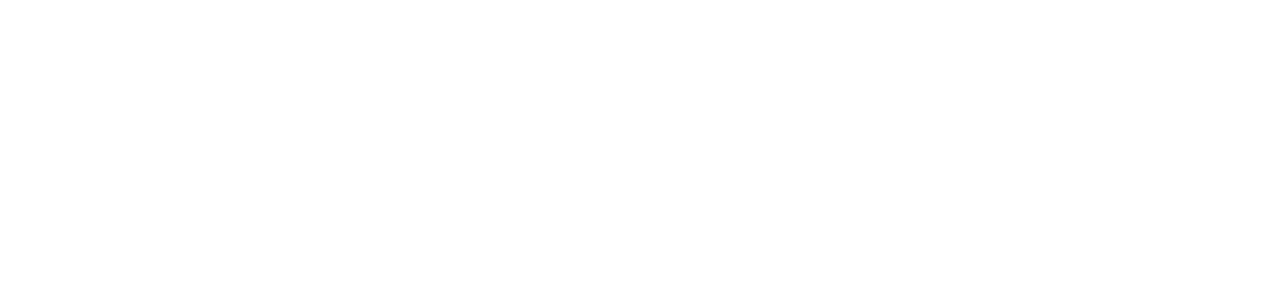
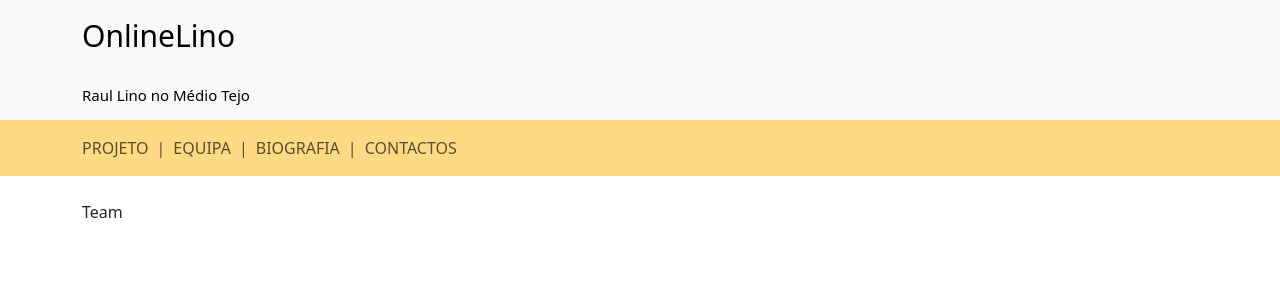
Before and after one commit to Projeto-Final-LEI-IPT/onlinelino, a React (Create React App) app in the folder onlinelino/: page /team in a window 1280 px wide. Before the commit this address had no page. Shown: the top 300 px of the page. Built offline with nearby package versions, Linux system fonts and the light colour scheme.

Commit message:
Added Team page

```diff
--- a/onlinelino/src/App.js
+++ b/onlinelino/src/App.js
@@ -1,6 +1,7 @@
 import { BrowserRouter, Routes, Route } from "react-router-dom";
 import Home from "./pages/Home";
 import ProjectIndex from "./pages/Project/Index";
+import TeamIndex from "./pages/Team";
 
 function App() {
   return (
@@ -10,6 +11,7 @@
           <Routes>
             <Route path="/" element={<Home />} />
             <Route path="/project" element={<ProjectIndex />} />
+            <Route path="/team" element={<TeamIndex />} />
           </Routes>
         </BrowserRouter>
       </div>
--- a/onlinelino/src/components/NavbarHome.js
+++ b/onlinelino/src/components/NavbarHome.js
@@ -26,7 +26,7 @@
                         <Nav className="mr-auto">
                             <Nav.Link href="/project" style={{ paddingLeft: '0' }}>PROJETO</Nav.Link>
                             <span className="navbar-text">|</span>
-                            <Nav.Link href="#equipa">EQUIPA</Nav.Link>
+                            <Nav.Link href="/team">EQUIPA</Nav.Link>
                             <span className="navbar-text">|</span>
                             <Nav.Link href="#biografia">BIOGRAFIA</Nav.Link>
                             <span className="navbar-text">|</span>
--- /dev/null
+++ b/onlinelino/src/pages/Team.js
@@ -0,0 +1,29 @@
+import React from "react";
+import NavbarHome from "../components/NavbarHome";
+import Container from "react-bootstrap/esm/Container";
+
+/**
+ * Component that represents the home page
+ */
+class TeamIndex extends React.Component {
+    // constructor(props) {
+    //     super(props);
+    // }
+
+    // method to render the component
+    render() {
+        return (
+            // Navbar by MerakiUI
+            // *adpated to our needs
+            <>
+                <NavbarHome />
+                <br />
+                <Container>
+                    <p>Team</p>
+                </Container>
+            </>
+        );
+    }
+}
+
+export default TeamIndex;
```
